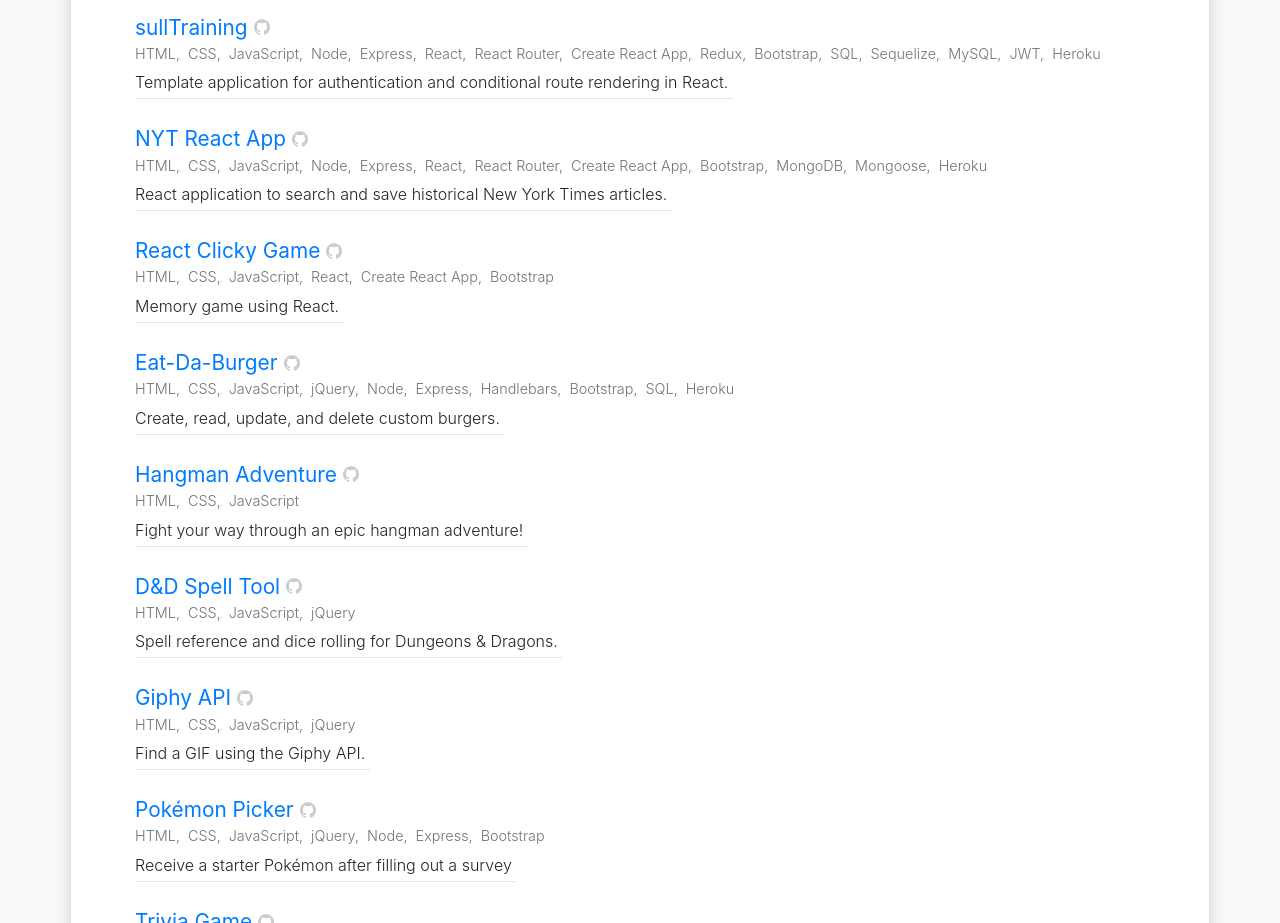
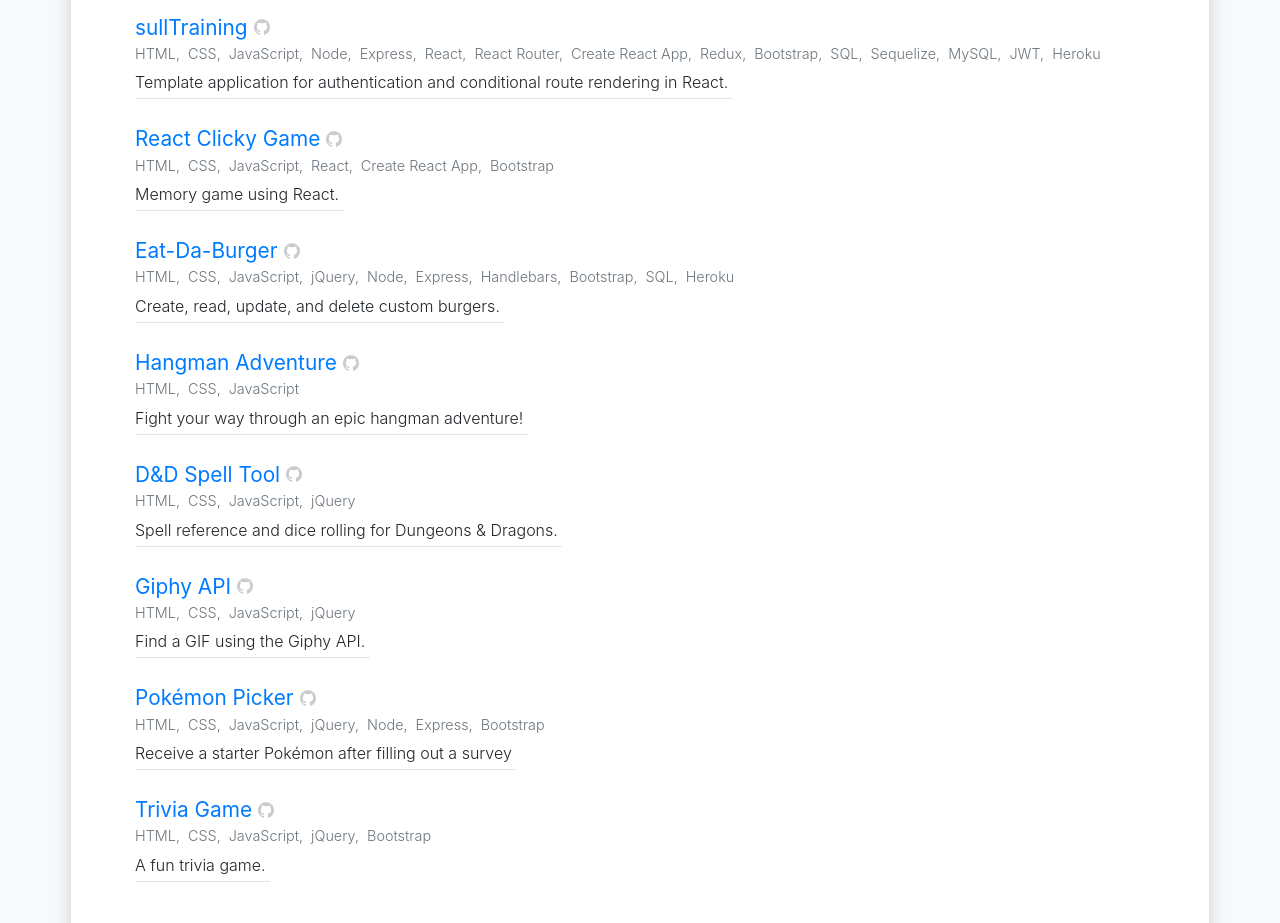
Before and after one commit to blakelmason/blakelmason.com, a React (Create React App) app in the folder client/: page / in a window 1280 px wide. Shown: the part 1140-2063 px from the top of the page. Built offline with nearby package versions, Linux system fonts and the light colour scheme.

Commit message:
removed NYT project

```diff
--- a/client/src/data/uci-projects.js
+++ b/client/src/data/uci-projects.js
@@ -23,27 +23,6 @@
     description:
       'Template application for authentication and conditional route rendering in React.',
     login: 'Login: test1@gmail.com\nPassword: testtest'
-  },
-  {
-    name: 'NYT React App',
-    url: 'https://ancient-shore-12375.herokuapp.com/',
-    github: 'https://github.com/blakelmason/nyt-react-app',
-    tools: [
-      'HTML',
-      'CSS',
-      'JavaScript',
-      'Node',
-      'Express',
-      'React',
-      'React Router',
-      'Create React App',
-      'Bootstrap',
-      'MongoDB',
-      'Mongoose',
-      'Heroku'
-    ],
-    description:
-      'React application to search and save historical New York Times articles.'
   },
   {
     name: 'React Clicky Game',
```
